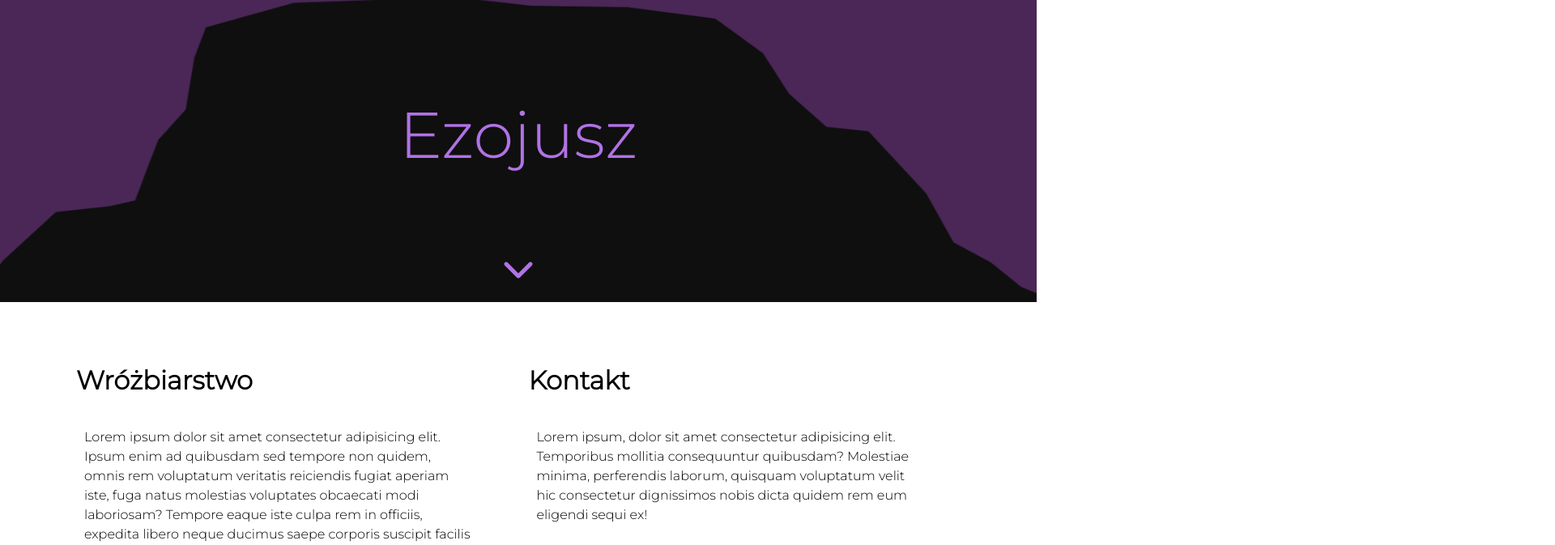
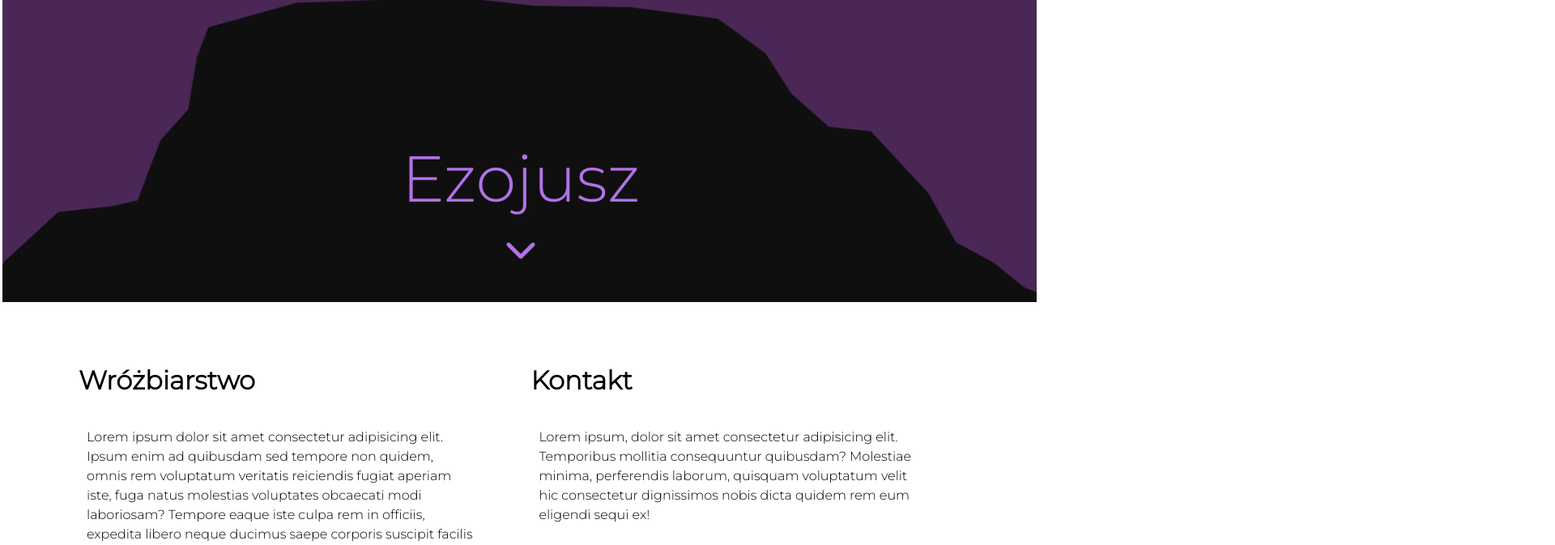
Before and after one commit to hceicjow/fortuneTelling, a plain HTML site: page index.html in a window 1280 px wide. Shown: the part 427-1100 px from the top of the page at 81% size, 1920 px wide, since content can reach past the window. Drawn offline with nearby package versions, Linux system fonts and the light colour scheme.

Commit message:
beta0.12

```diff
--- a/styles2.css
+++ b/styles2.css
@@ -4,24 +4,29 @@ html,
 body {
     margin: 0;
     padding: 0;
-    box-sizing: 0;
+    box-sizing: border-box;
     font-family: 'Montserrat', sans-serif;
     overflow-x: hidden;
     background-color: white;
 }
 
 .wrapper {
+    margin: 0 3px;
     display: flex;
     flex-direction: column;
+    overflow-x: hidden;
+    box-sizing: border-box;
+    width: 100%;
 }
 
 header {
-    display: relative;
+    position: relative;
     height: 100vh;
     background-color: #4a2757;
     color: white;
     overflow: hidden;
 }
+
 
 header .bgc {
     position: absolute;
@@ -33,6 +38,7 @@ header .bgc {
     width: 400px;
     height: 300px;
     animation: appear 1s 0.3s linear both;
+    overflow: hidden;
 }
 
 .headerInfo {
@@ -49,13 +55,12 @@ header .bgc {
     text-align: center;
     font-size: 4rem;
     font-weight: 200;
-    margin: 0 1px;
     padding: 1px;
 }
 
 header button {
     position: absolute;
-    bottom: 2vh;
+    bottom: 5vh;
     left: 50%;
     transform: translate(-50%, 0);
     background-color: transparent;
@@ -226,10 +231,6 @@ div.prices>*:nth-child(4n-1) {
     background-color: #e7e7e7;
 }
 
-.main div p {
-    margin: 5px;
-}
-
 .btnPrices>button {
     border: none;
     background-color: transparent;
```
Also changed, not shown: index.html (+2 -3 lines).
